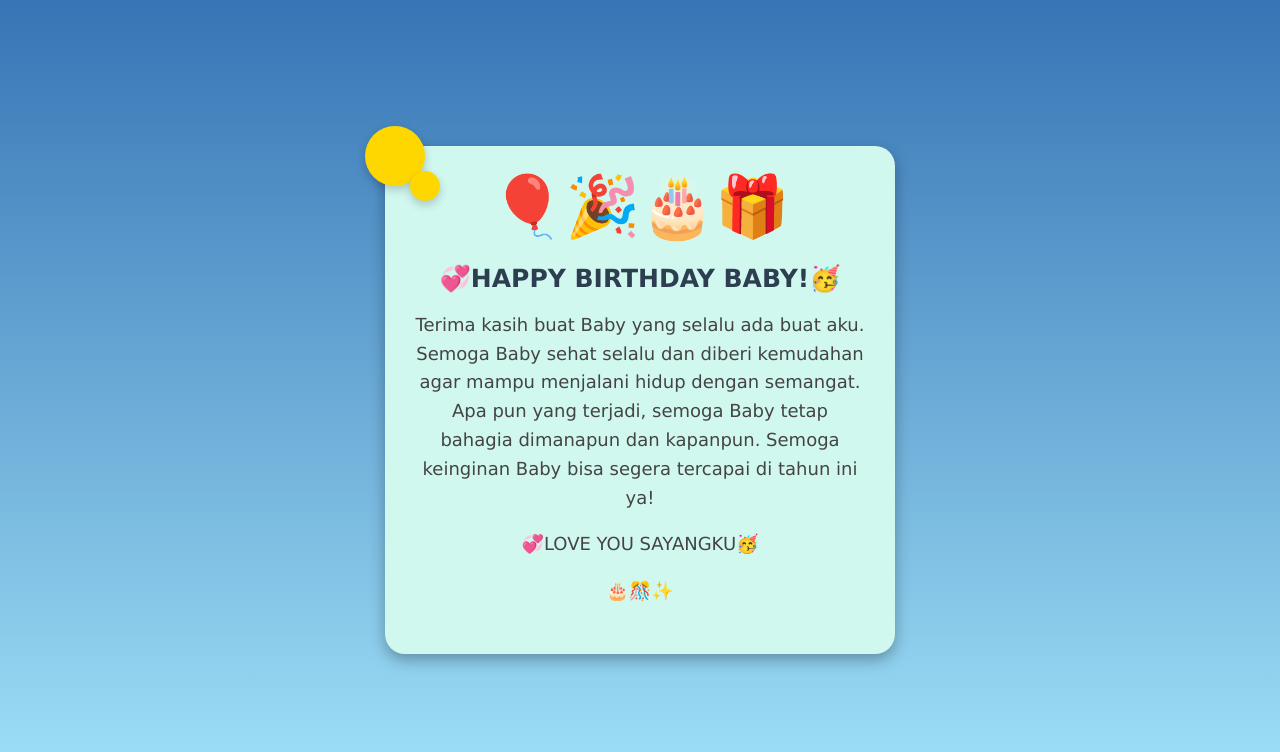
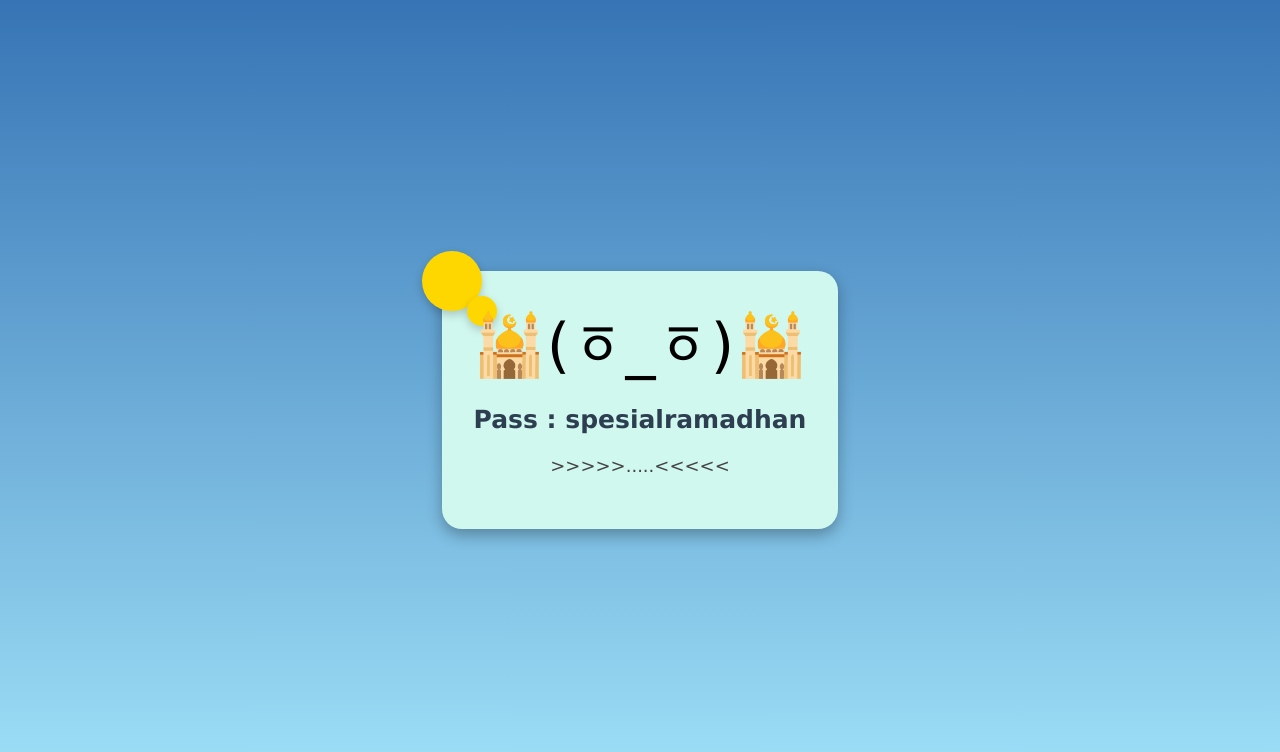
Before and after one commit to HanNotFound/Birthday-Wishes-Personal, a plain HTML site: page index.html in a window 1280 px wide. Drawn offline with Linux system fonts and the light colour scheme.

Commit message:
Add files via upload

```diff
--- a/index.html
+++ b/index.html
@@ -3,7 +3,7 @@
 <head>
     <meta charset="UTF-8">
     <meta name="viewport" content="width=device-width, initial-scale=1.0">
-    <title>Ucapan Ulang Tahun</title>
+    <title>Warkop Nih Boss</title>
     <style>
         body {
             margin: 0;
@@ -75,11 +75,9 @@
 <body>
     <div class="card">
         <div class="decor"></div>
-        <div class="balloons">🎈🎉🎂🎁</div>
-        <h1>💞HAPPY BIRTHDAY BABY!🥳</h1>
-        <p>Terima kasih buat Baby yang selalu ada buat aku. Semoga Baby sehat selalu dan diberi kemudahan agar mampu menjalani hidup dengan semangat. Apa pun yang terjadi, semoga Baby tetap bahagia dimanapun dan kapanpun. Semoga keinginan Baby bisa segera tercapai di tahun ini ya!</p>
-        <p>💞LOVE YOU SAYANGKU🥳</p>
-        <p>🎂🎊✨</p>
+        <div class="balloons">🕌(ㆆ_ㆆ)🕌</div>
+        <h1>Pass : spesialramadhan</h1>
+        <p>>>>>>.....<<<<<</p>
     </div>
 </body>
 </html>
```
